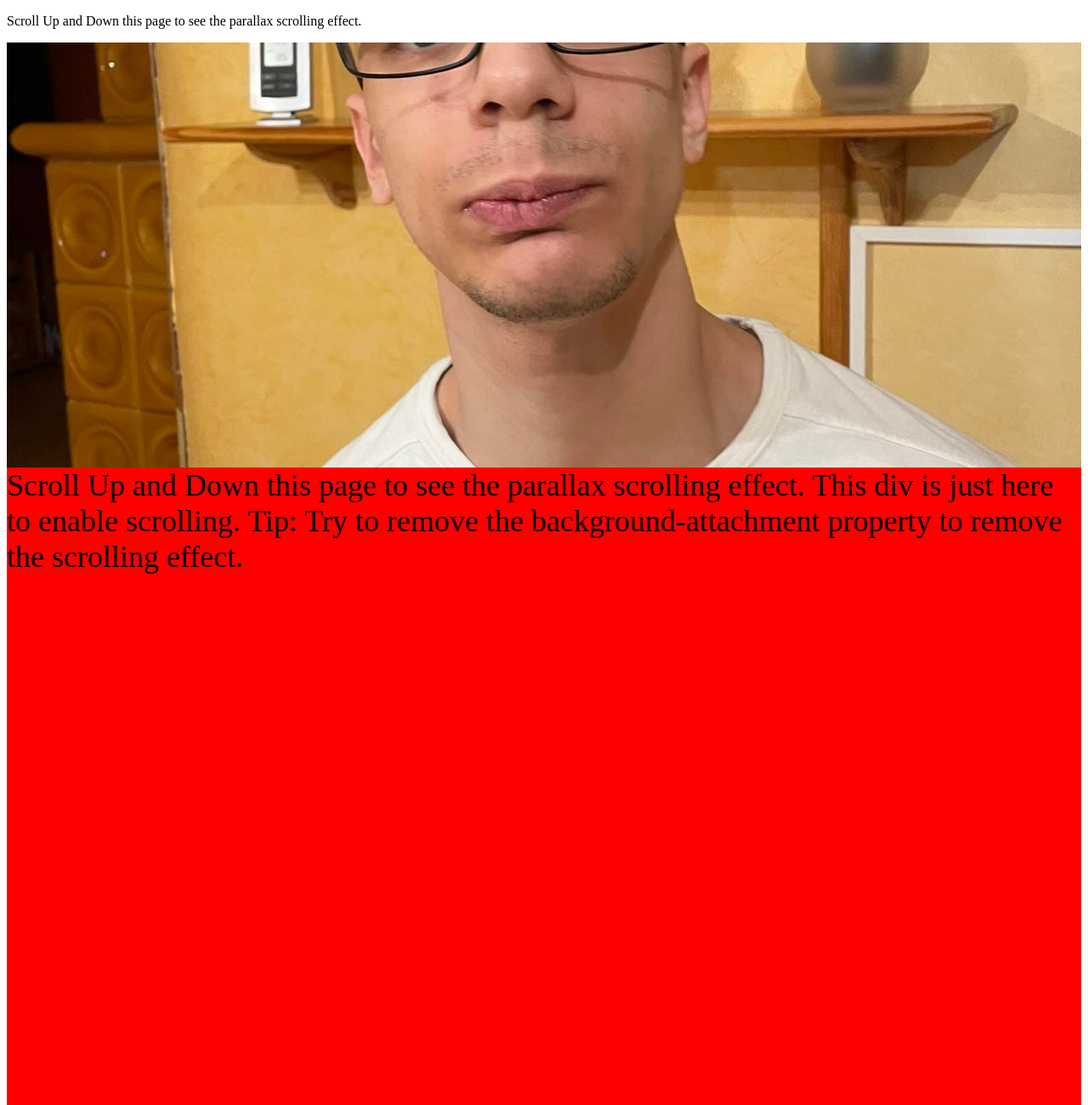
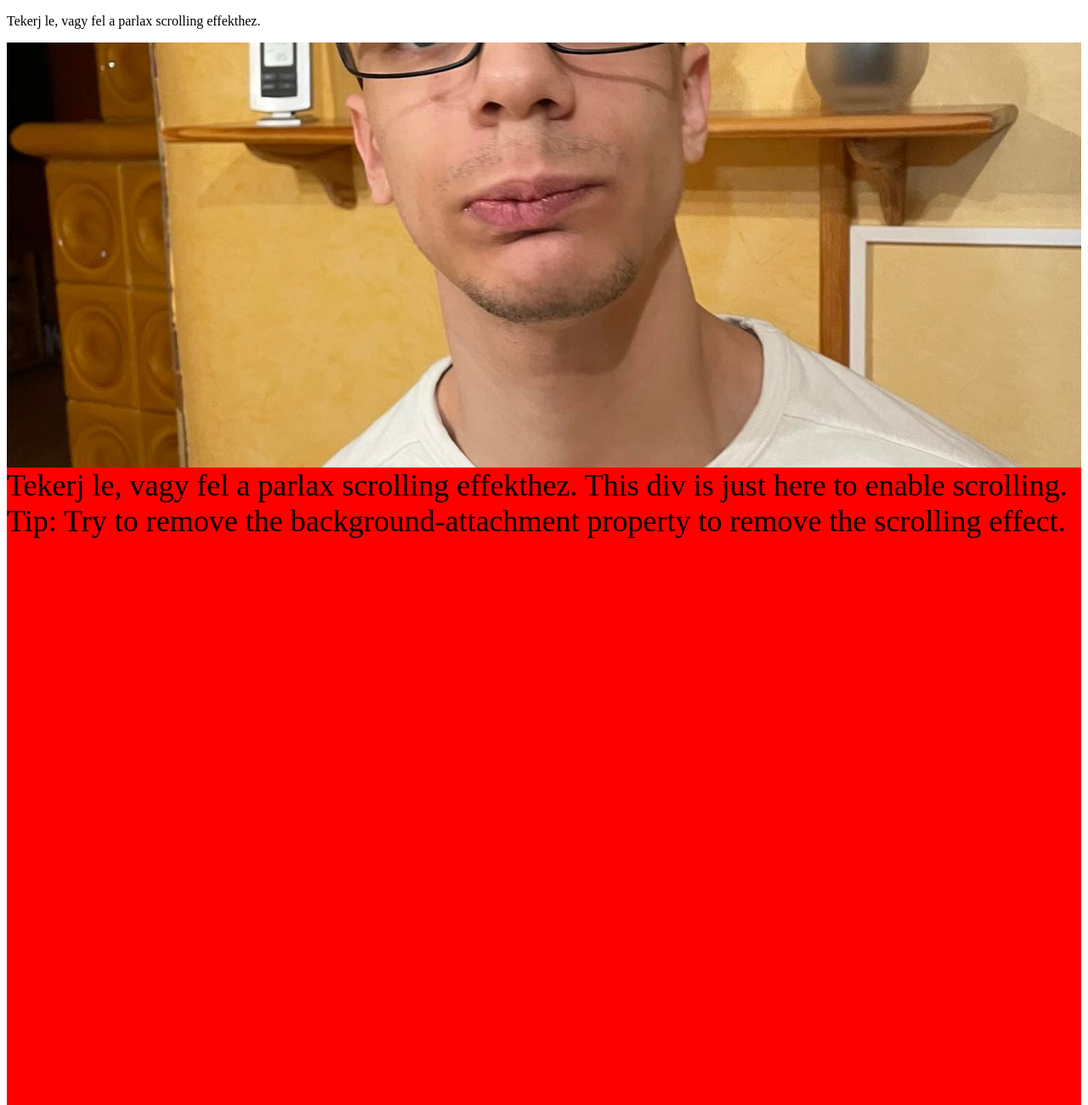
Before and after one commit to nemesszilard/sziszhonlap, a plain HTML site: page index.html in a window 1280 px wide. Shown: the top 1300 px of the page at 85% size. Drawn offline with Linux system fonts and the light colour scheme.

Commit message:
felsosormagyar

```diff
--- a/index.html
+++ b/index.html
@@ -6,12 +6,12 @@
     </head>
     <body>
 
-    <p>Scroll Up and Down this page to see the parallax scrolling effect.</p>
+    <p>Tekerj le, vagy fel a parlax scrolling effekthez.</p>
 
     <div class="parallax"></div>
 
     <div style="height:1000px;background-color:red;font-size:36px">
-    Scroll Up and Down this page to see the parallax scrolling effect.
+        Tekerj le, vagy fel a parlax scrolling effekthez.
     This div is just here to enable scrolling.
     Tip: Try to remove the background-attachment property to remove the scrolling effect.
     </div>
```
